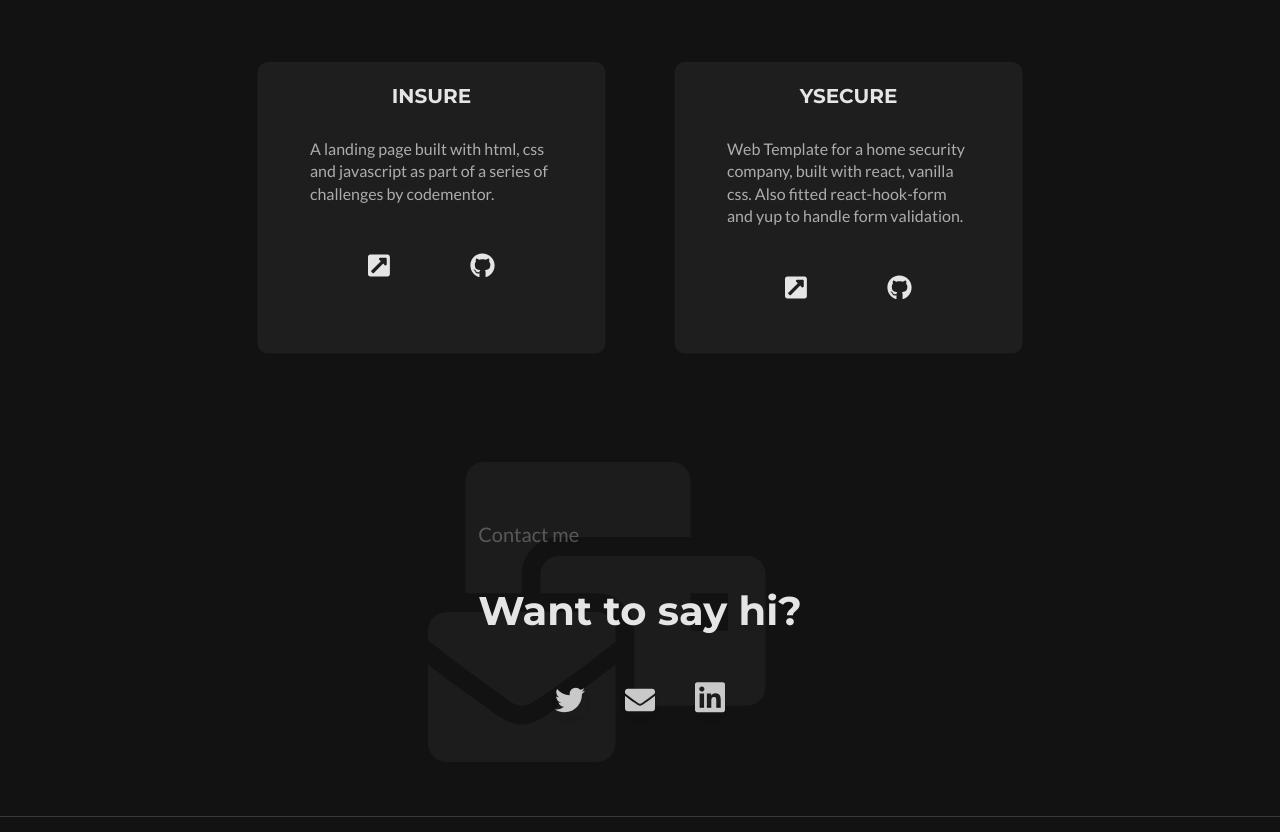
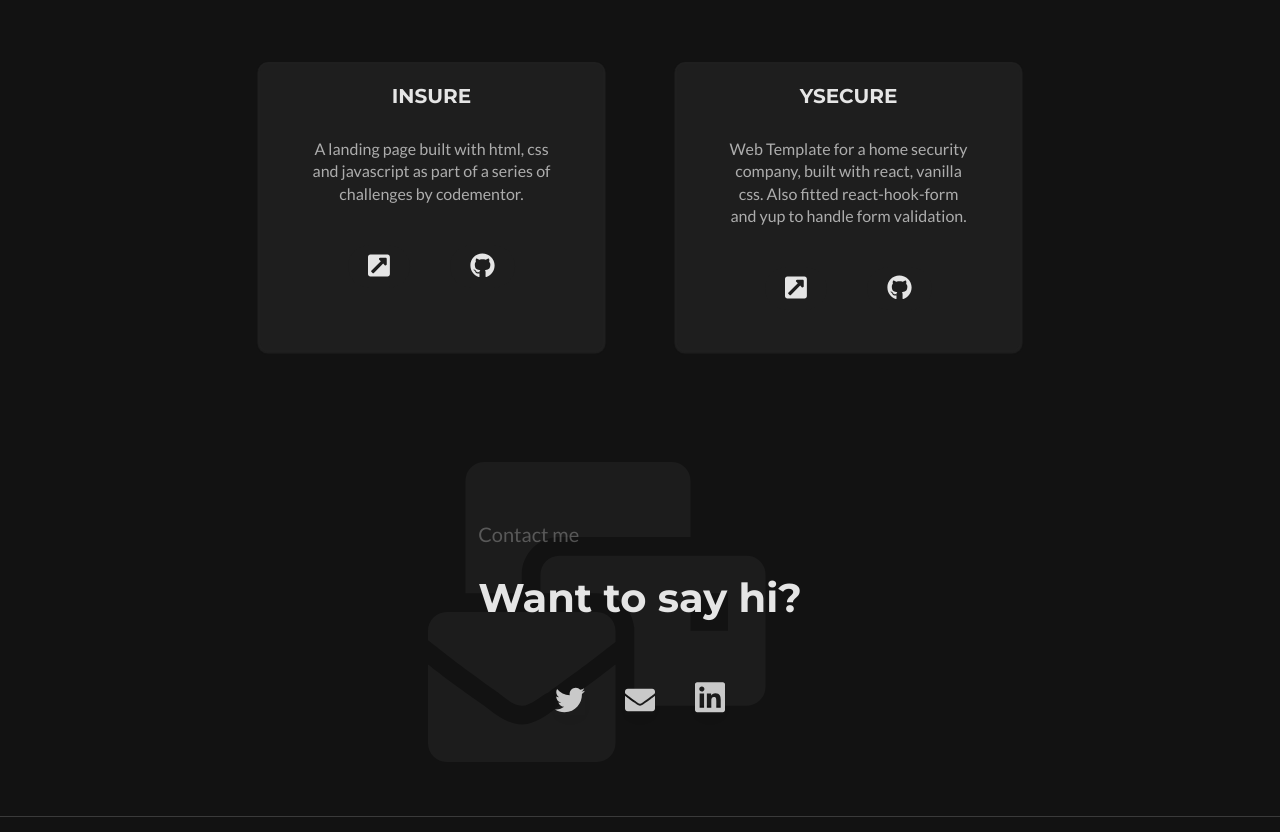
Before and after one commit to priyed/portfolio, a React (Create React App) app: page / in a window 1280 px wide. Shown: the part 2320-3152 px from the top of the page. Built offline with nearby package versions, Linux system fonts and the light colour scheme; a web font is replaced by a local one.

Commit message:
added a project link and more clean

```diff
--- a/public/index.html
+++ b/public/index.html
@@ -7,9 +7,9 @@
     <meta name="theme-color" content="#000000" />
     <meta
       name="description"
-      content="Web site created using create-react-app"
+      content=" stanley duye priye frontend web developer react developer portfolio created using react Web site created using create-react-app"
     />
-    <title>Priye Duye</title>
+    <title>Priye Duye || Frontend Developer</title>
   </head>
   <body>
     <noscript>You need to enable JavaScript to run this app.</noscript>
--- a/src/assets/projectlist.js
+++ b/src/assets/projectlist.js
@@ -11,7 +11,7 @@ const projectList = [
         id: 2,
         title: 'Priyed Gallery',
         description: 'An image gallery application built with react and tailwindcss using the pixabay API for fetching images. It also includes a mechanism for users to search for images and an option to switch display mode.',
-        live: '#live',
+        live: 'https://priyedgallery.netlify.app',
         code: `https://github.com/priyed/priyedgallery`,
 
       },
--- a/src/components/Contact.jsx
+++ b/src/components/Contact.jsx
@@ -13,7 +13,7 @@ const Contact = () => {
     <div className="container contacts-container" id="contact">
       <FontAwesomeIcon icon={faMailBulk} className="bg-icon" />
       <h4>Contact me</h4>
-      <Jump duration={3000}><h2 >Want to say hi?</h2></Jump>
+      <Jump duration={5000}><h2 >Want to say hi?</h2></Jump>
 
       <Fade left duration={2000}>
       <div className="social-btn-container" >
--- a/src/components/Projects.css
+++ b/src/components/Projects.css
@@ -67,7 +67,7 @@
 
 .project-card p {
   margin: 30px 50px 20px;
-  text-align: left;
+  text-align: center;
   color: #ADADAD;
   line-height: 1.4;
 }
```
